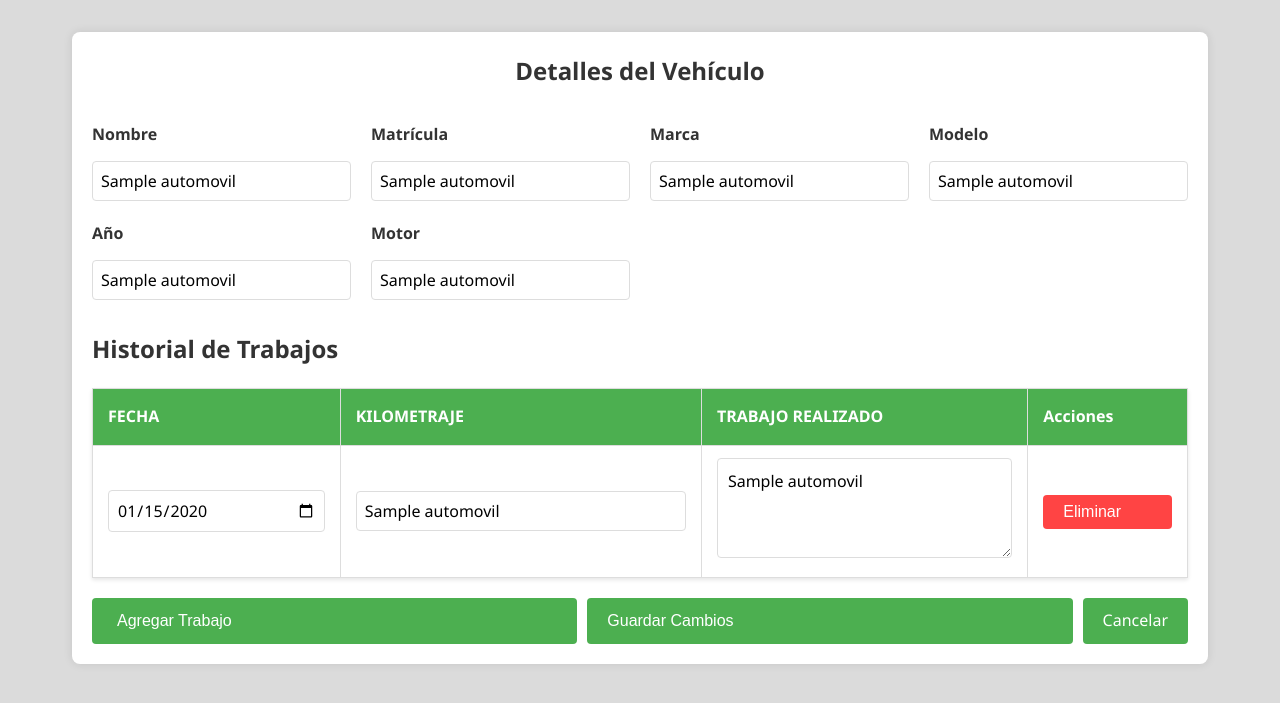
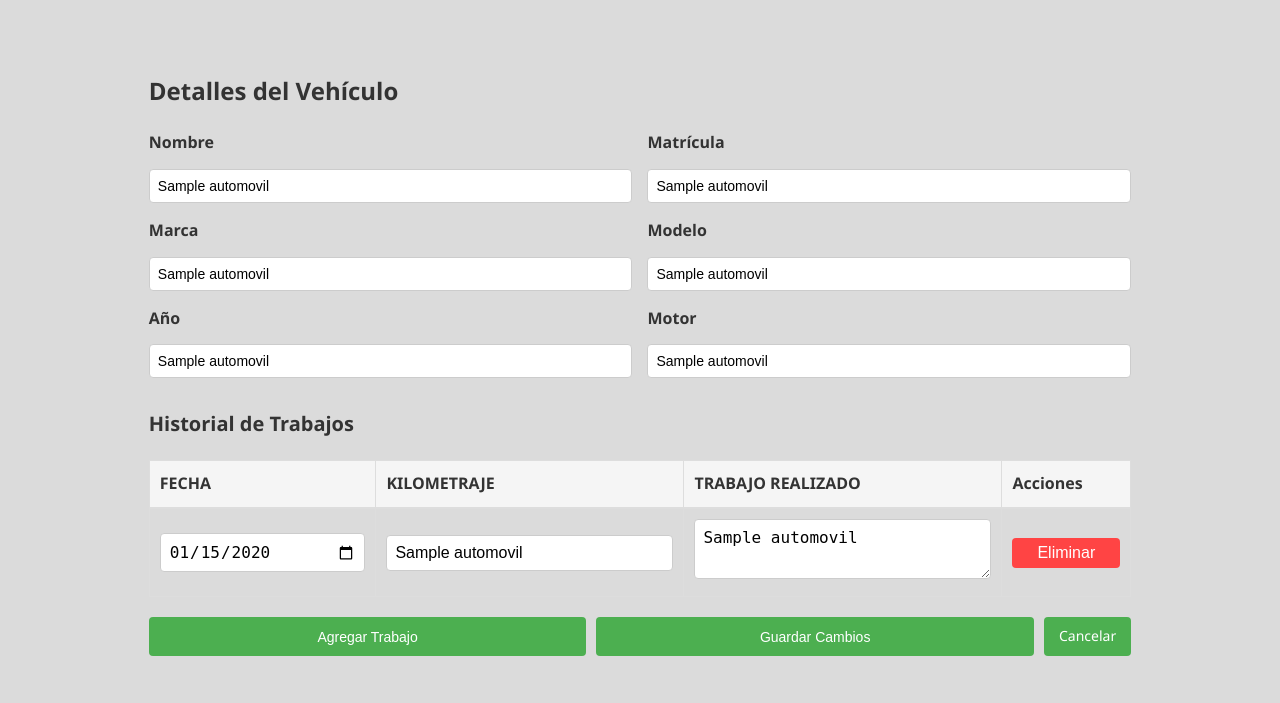
Before and after one commit to RSMAutomotriz/RSMAutomotriz.github.io, a Flask app: page /editar/1 in a window 1280 px wide. Shown: the top 703 px of the page. Run offline with Flask 3, Linux system fonts and the light colour scheme; the visitor is signed in with stand-in values (Sample User, id 1); a database or web service that is not in the repository returns one stand-in record (values such as "Sample title"); some libraries are stand-ins or nearby versions.

Commit message:
Update style.css

```diff
--- a/static/style.css
+++ b/static/style.css
@@ -524,25 +524,22 @@ textarea {
 }
 
 .container_result {
+    width: 90%;
     max-width: 1200px;
-    margin: 0 auto;
+    margin: 20px auto;
     padding: 20px;
-    background-color: #fff;
-    border-radius: 8px;
-    box-shadow: 0 0 10px rgba(0,0,0,0.1);
 }
 
 .title {
-    text-align: center;
-    margin-bottom: 2rem;
-    font-size: 1.5rem;
-    font-weight: bold;
+    font-size: 24px;
+    margin-bottom: 20px;
+    color: #333;
 }
 
 .details-grid {
     display: grid;
-    grid-template-columns: repeat(auto-fit, minmax(250px, 1fr));
-    gap: 20px;
+    grid-template-columns: repeat(2, 1fr);
+    gap: 15px;
     margin-bottom: 30px;
 }
 
@@ -552,102 +549,64 @@ textarea {
     gap: 5px;
 }
 
-.label {
+.detail-item label {
     font-weight: bold;
     color: #333;
 }
 
-.value {
-    flex: 1;
-    padding: 1rem;
-    background-color: white;
+.detail-item input {
+    padding: 8px;
+    border: 1px solid #ccc;
+    border-radius: 4px;
+    font-size: 14px;
+}
+
+.work-table {
+    width: 100%;
+    border-collapse: collapse;
+    margin: 20px 0;
+}
+
+.work-table th {
+    background-color: #f5f5f5;
+    padding: 10px;
+    text-align: left;
+    border-bottom: 2px solid #ddd;
+}
+
+.work-table td {
+    padding: 10px;
+    border-bottom: 1px solid #ddd;
+}
+
+.work-cell {
+    max-width: 300px;
+}
+
+.work-input {
+    width: 100%;
+    min-height: 60px;
+    padding: 8px;
+    border: 1px solid #ccc;
+    border-radius: 4px;
+    resize: vertical;
 }
 
 .button-container {
     display: flex;
     gap: 10px;
     margin-top: 20px;
-    justify-content: flex-end;
-}
-
-.button-primary {
-    padding: 0.75rem 2rem;
-    border: none;
-    font-size: 1rem;
-    cursor: pointer;
-    text-decoration: none;
-    background-color: #4C4CFF;
-    color: white;
-    transition: background-color 0.2s;
-}
-
-.button-primary:hover {
-    background-color: #3939ff;
-}
-
-/* Estilos para la tabla */
-.work-table {
-    width: 100%;
-    border-collapse: collapse;
-    margin: 20px 0;
-    background-color: #fff;
-    box-shadow: 0 2px 4px rgba(0,0,0,0.1);
-}
-
-.work-table th {
-    background-color: #4CAF50;
-    color: white;
-    padding: 15px;
-    text-align: left;
-    font-weight: bold;
-}
-
-.work-table td {
-    padding: 12px 15px;
-    border-bottom: 1px solid #ddd;
-}
-
-.work-cell {
-    max-width: 300px;
-    position: relative;
-}
-
-.work-input {
-    width: 100%;
-    min-height: 100px;
-    resize: vertical;
-    padding: 10px;
-    border: 1px solid #ddd;
-    border-radius: 4px;
-    font-family: inherit;
-    line-height: 1.5;
-}
-
-.work-input:focus {
-    outline: none;
-    border-color: #4CAF50;
-    box-shadow: 0 0 5px rgba(76,175,80,0.2);
-}
-
-/* Estilos para los botones */
-.button-container {
-    display: flex;
-    gap: 10px;
-    margin-top: 20px;
-    justify-content: flex-end;
 }
 
 .button-action {
+    padding: 8px 15px;
     background-color: #4CAF50;
     color: white;
-    padding: 10px 20px;
     border: none;
     border-radius: 4px;
     cursor: pointer;
     text-decoration: none;
-    display: inline-flex;
-    align-items: center;
-    gap: 5px;
+    font-size: 14px;
 }
 
 .button-action:hover {
@@ -655,15 +614,12 @@ textarea {
 }
 
 .btn-eliminar {
+    padding: 6px 12px;
     background-color: #ff4444;
     color: white;
-    padding: 8px 15px;
     border: none;
     border-radius: 4px;
     cursor: pointer;
-    display: inline-flex;
-    align-items: center;
-    gap: 5px;
 }
 
 .btn-eliminar:hover {
@@ -675,44 +631,19 @@ input[type="date"],
 input[type="text"] {
     width: 100%;
     padding: 8px;
-    border: 1px solid #ddd;
+    border: 1px solid #ccc;
     border-radius: 4px;
-    font-family: inherit;
 }
 
-input[type="date"]:focus,
-input[type="text"]:focus {
-    outline: none;
-    border-color: #4CAF50;
-    box-shadow: 0 0 5px rgba(76,175,80,0.2);
-}
-
-/* Estilos para el grid de detalles */
-.details-grid {
-    display: grid;
-    grid-template-columns: repeat(auto-fit, minmax(250px, 1fr));
-    gap: 20px;
-    margin-bottom: 30px;
-}
-
-.detail-item {
-    display: flex;
-    flex-direction: column;
-    gap: 5px;
-}
-
-.label {
-    font-weight: bold;
+/* Estilos para el subtítulo */
+.subtitle {
+    font-size: 20px;
+    margin: 30px 0 15px;
     color: #333;
 }
 
 /* Responsive design */
 @media (max-width: 768px) {
-    .work-table {
-        display: block;
-        overflow-x: auto;
-    }
-
     .details-grid {
         grid-template-columns: 1fr;
     }
@@ -723,7 +654,12 @@ input[type="text"]:focus {
 
     .button-action {
         width: 100%;
-        justify-content: center;
+        text-align: center;
+    }
+
+    .work-table {
+        display: block;
+        overflow-x: auto;
     }
 }
 
```
